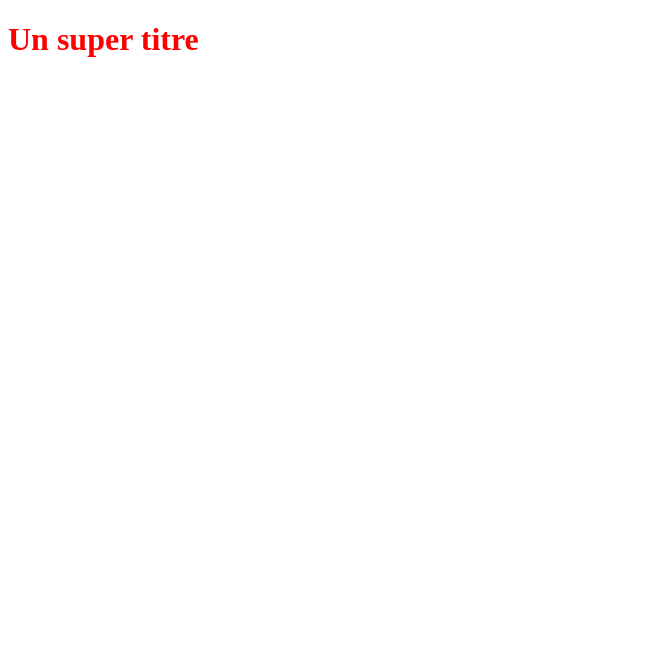
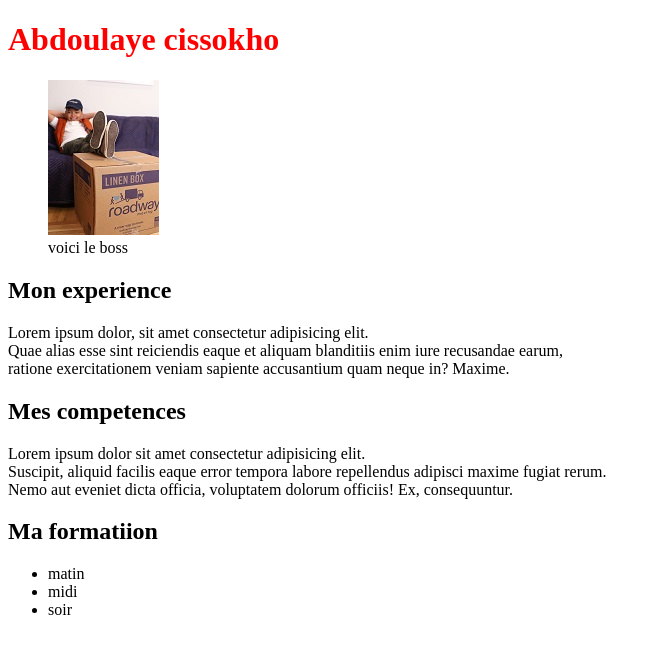
Before and after one commit to siskoabdoulaye1/Projet1, a plain HTML site: page index.html in a window 1280 px wide. Shown: the whole page, without its empty margins (0-657 px from the left). Drawn offline with Linux system fonts and the light colour scheme.

Commit message:
premier modif

```diff
--- a/index.html
+++ b/index.html
@@ -1,10 +1,29 @@
 <!DOCTYPE html>
 <html>
 <head>
-    <title></title>
+    <title>societe de demenagement international </title>
     <link rel="stylesheet" type="text/css" href="style.css">
 </head>
 <body>
-    <h1>Un super titre</h1>
+    <h1>Abdoulaye cissokho</h1>
+    <figure>
+    <a href="images/boss.jpg" title="cliquez pour agrandir"><img src="images/bossmini.jpg" alt="photo du boss"
+    /></a>
+    <figcaption>voici le boss </figcaption>
+    </figure>
+    <h2>Mon experience</h2>
+    <p>Lorem ipsum dolor, sit amet consectetur adipisicing elit. <br/>
+        Quae alias esse sint reiciendis eaque et aliquam blanditiis enim iure recusandae earum, <br/>
+        ratione exercitationem veniam sapiente accusantium quam neque in? Maxime.</p>
+    <h2>Mes competences</h2>
+    <p>Lorem ipsum dolor sit amet consectetur adipisicing elit. <br/>
+        Suscipit, aliquid facilis eaque error tempora labore repellendus adipisci maxime fugiat rerum.<br/>
+        Nemo aut eveniet dicta officia, voluptatem dolorum officiis! Ex, consequuntur.</p>
+        <h2>Ma formatiion</h2>
+        <ul>
+            <li>matin</li>
+            <li>midi</li>
+            <li>soir</li>
+        </ul>
 </body>
 </html>
```
Also changed, not shown: page.html (added, +25 -0 lines), caniotte.txt (deleted), images/boss.jpg (added), images/bossmini.jpg (added).
